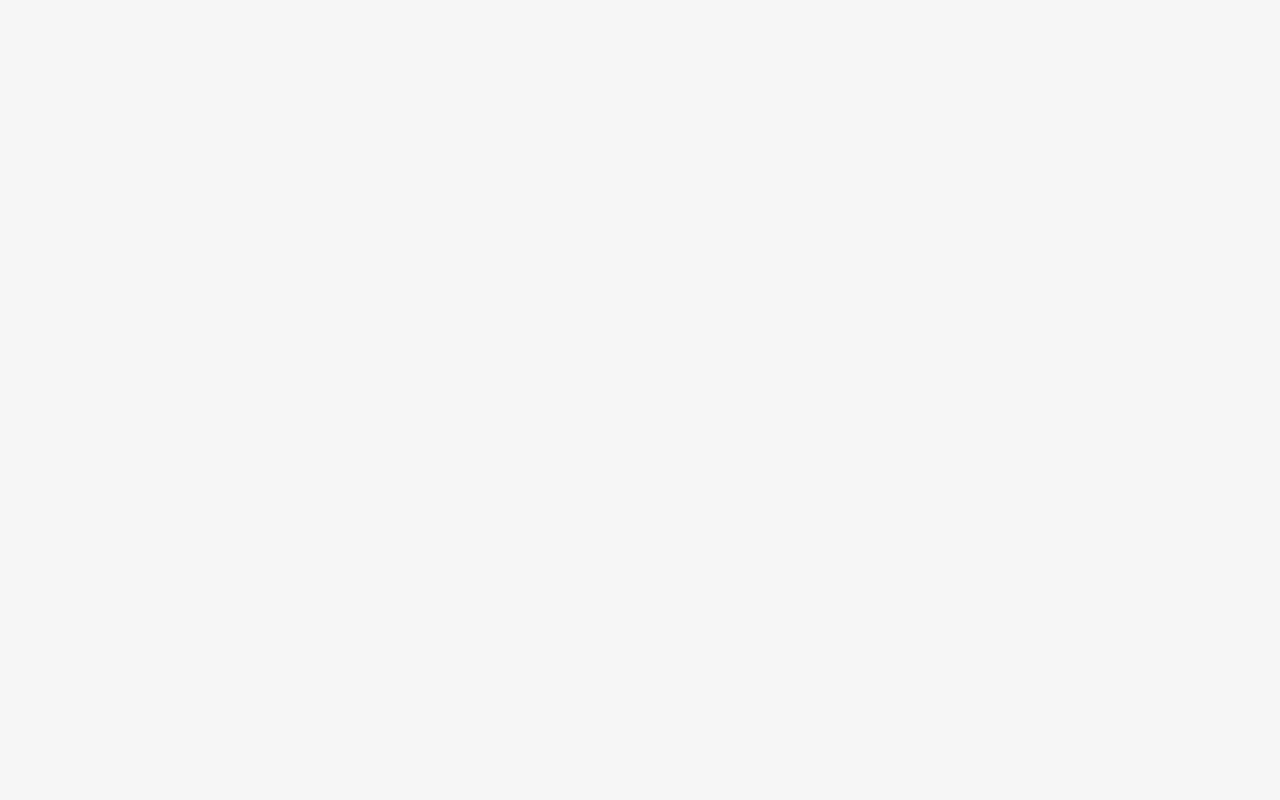
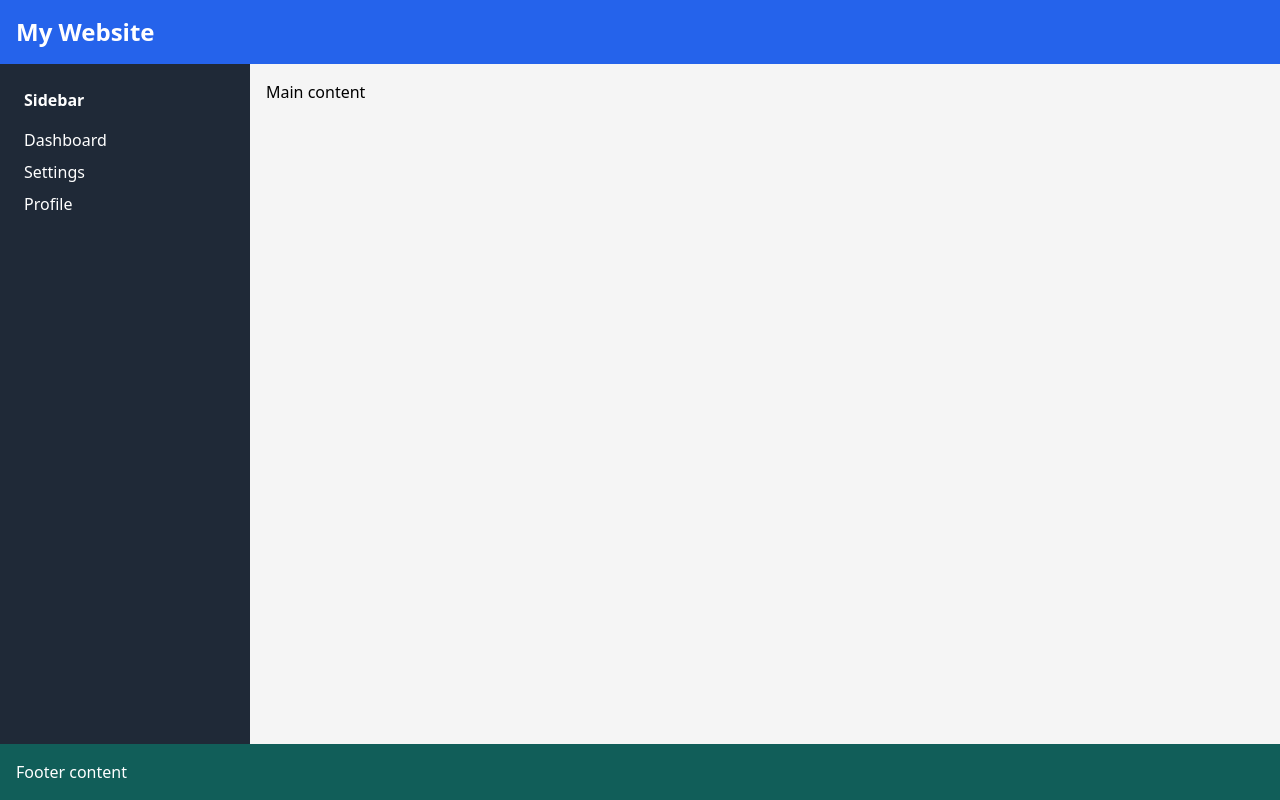
Before and after one commit to vikashdubey-g/grid-system, a React (Vite) app: page /grid-system/page-one in a window 1280 px wide. Before the commit this address had no page. Built offline with nearby package versions, Linux system fonts and the light colour scheme.

Commit message:
feat: grid rows temp and grid col temp

```diff
--- a/src/App.jsx
+++ b/src/App.jsx
@@ -6,6 +6,8 @@ import DayTwo from './pages/gpt/DayTwo'
 import DayThree from './pages/gpt/DayThree'
 import DayFour from './pages/gpt/DayFour'
 import DayFive from './pages/gpt/DayFive'
+import PageOne from './pages/sampleLayouts/PageOne'
+import FrUnit from './pages/FrUnit'
 
 function App() {
   return (
@@ -19,6 +21,10 @@ function App() {
           <Route exact path="/day-three" element={<DayThree />} />
           <Route exact path="/day-four" element={<DayFour />} />
           <Route exact path="/day-five" element={<DayFive />} />
+          {/* Layouts */}
+          <Route exact path="/page-one" element={<PageOne />} />
+          {/* FR Unit */}
+          <Route exact path="/fr-unit" element={<FrUnit />} />
         </Routes>
       </BrowserRouter>
     </>
--- /dev/null
+++ b/src/pages/FrUnit.jsx
@@ -0,0 +1,11 @@
+const FrUnit = () => {
+  return (
+    <div className="grid grid-cols-[1fr_2fr_3fr] gap-4 h-screen p-4">
+      <div className="bg-blue-300 flex items-center justify-center">1fr</div>
+      <div className="bg-green-300 flex items-center justify-center">2fr</div>
+      <div className="bg-red-300 flex items-center justify-center">1fr</div>
+    </div>
+  )
+}
+
+export default FrUnit
--- a/src/pages/gpt/DayFive.jsx
+++ b/src/pages/gpt/DayFive.jsx
@@ -22,7 +22,7 @@ const DayFive = () => {
         {colors.map((bg, index) => (
           <div
             key={bg}
-            className={`${bg} p-4 shadow-md rounded-lg text-gray-700 font-medium hover:scale-105 transition-transform duration-200 grid grid-rows-[1fr_auto] `}
+            className={`${bg} p-4 shadow-md rounded-lg text-gray-700 font-medium hover:scale-105 transition-transform duration-200 grid grid-rows-[1fr_auto]`}
           >
             <div>
               <h2 className="text-lg font-semibold mb-2">
--- /dev/null
+++ b/src/pages/sampleLayouts/PageOne.jsx
@@ -0,0 +1,35 @@
+const PageOne = () => {
+  return (
+    <div className="grid grid-rows-[auto_1fr_auto] h-screen">
+      <header className="bg-blue-600 text-white p-4">
+        <h1 className="text-2xl font-bold">My Website</h1>
+      </header>
+      <div className="grid grid-cols-[250px_1fr]">
+        <aside className="bg-gray-800 text-white p-6">
+          <h2 className="font-bold mb-4">Sidebar</h2>
+          <ul className="space-y-2">
+            <li>Dashboard</li>
+            <li>Settings</li>
+            <li>Profile</li>
+          </ul>
+        </aside>
+        <main className="p-4">Main content</main>
+      </div>
+
+      <footer className="bg-teal-800 text-white p-4">Footer content</footer>
+    </div>
+    // <div  >
+    //   <header className="bg-blue-600 text-white p-4">
+    //     <h1 className="text-2xl font-bold">My Website</h1>
+    //   </header>
+    //   <div className="grid grid-rows-[1fr_auto]">
+    //     <main className="p-4">Main content</main>
+    //     <footer className="bg-gray-800 text-white p-4 mt-4">
+    //       Footer content
+    //     </footer>
+    //   </div>
+    // </div>
+  )
+}
+
+export default PageOne
```
